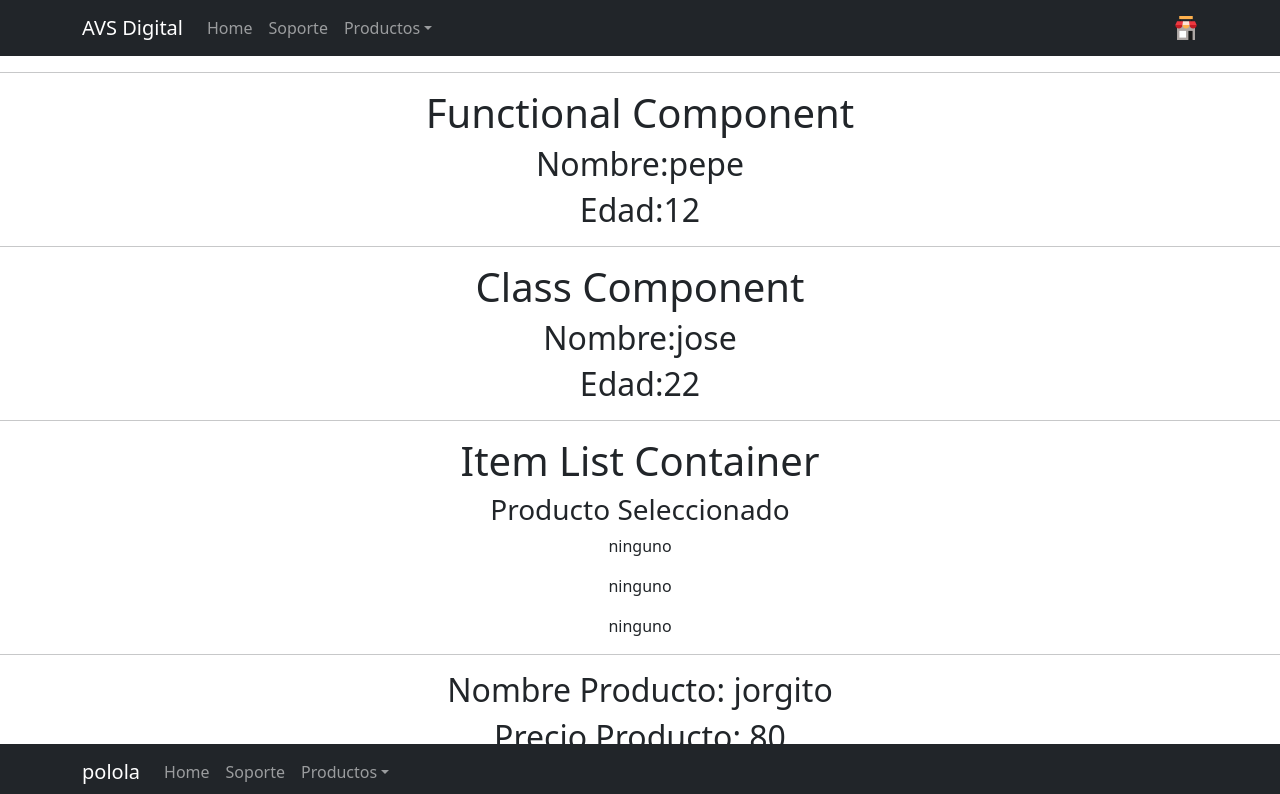
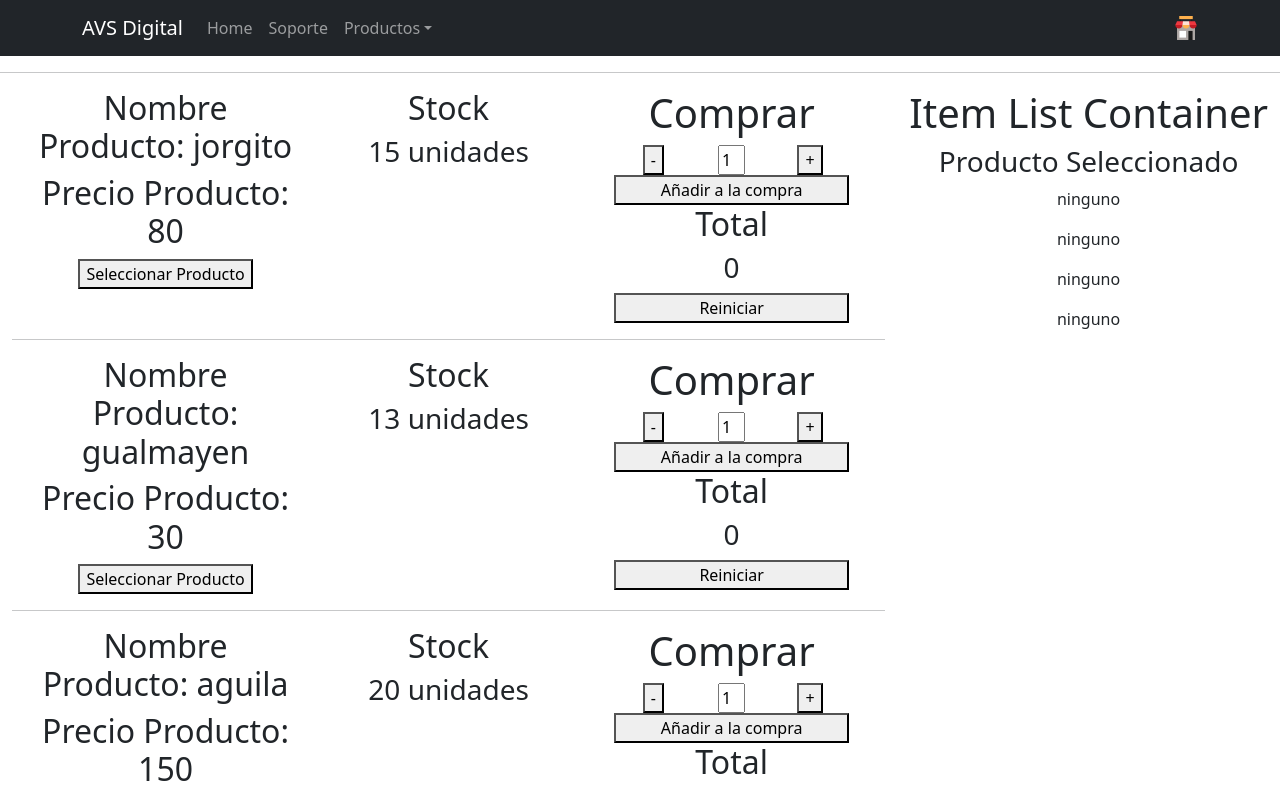
Before and after one commit to peadamo/e-commerce-avs-adigital-pablo-adamo, a React (Create React App) app: page / in a window 1280 px wide. Shown: the top 794 px of the page. Built offline with nearby package versions, Linux system fonts and the light colour scheme.

Commit message:
clase 05 - desafio boton contador

```diff
--- a/src/App.js
+++ b/src/App.js
@@ -1,32 +1,15 @@
-import 'bootstrap/dist/css/bootstrap.min.css';
-import './App.css';
-import ChildrenComponent from './components/children-component/ChildrenComponent';
-import { ClassComponent } from './components/class-component/ClassComponent';
-import FootPage from './components/function-component/FootPage';
-import FunctionalComponent from './components/function-component/FunctionalComponent';
+import "bootstrap/dist/css/bootstrap.min.css";
+import "./App.css";
 
-import ItemListConteiner from './components/item-list-container/ItemListConteiner';
+import ItemListConteiner from "./components/item-list-container/ItemListConteiner";
 import NavBar from "./components/NavBar/NavBar";
-
-
 
 function App() {
   return (
     <div className="App">
       <NavBar />
       <hr />
-      <FunctionalComponent name={"pepe"} age={10} />
-      <hr />
-      <ClassComponent name={"jose"} age={22} />
-      <hr />
       <ItemListConteiner />
-      <ChildrenComponent otherProp={"El titulo"}>
-        <h1>soy un children componet</h1>
-        <p>Soy un aprra ffoosdfpajfiosadjfosidgjhosidghjosdijfoisdjf</p>
-      </ChildrenComponent>
-
-      <FootPage />
-
     </div>
   );
 }
--- a/src/components/class-component/ClassComponent.js
+++ b/src/components/class-component/ClassComponent.js
@@ -1,19 +1,33 @@
-import { Component } from 'react';
-
+import { Component, Fragment } from "react";
 
 export class ClassComponent extends Component {
+  constructor() {
+    super();
+    this.state = {
+      name: "Juan",
+      surname:"perez",
+    };
+  }
 
-
+  upDateName = () => {
+    this.setState({ name: "leo" });
+  };
 
   render() {
-        const { name, age } = this.props
+    const { name, age } = this.props;
 
     return (
       <>
         <h1>Class Component</h1>
+        <div onClick={this.upDateName}>
+          <h2>Nombre del estado:{this.state.name}</h2>
+        </div>
+        <div onClick={this.upDateName}>
+          <h2>Nombre del estado:{this.state.surname}</h2>
+        </div>
         <h2>Nombre:{name}</h2>
         <h2>Edad:{age}</h2>
       </>
-        )
+    );
   }
 }
--- a/src/components/function-component/FunctionalComponent.js
+++ b/src/components/function-component/FunctionalComponent.js
@@ -1,10 +1,35 @@
-import { Fragment } from "react";
+import { Fragment, useEffect, useState } from "react";
+
 const FunctionalComponent = ({ name, age }) => {
-  return <Fragment>
-    <h1>Functional Component</h1>
-    <h2>Nombre:{name}</h2>
-    <h2>Edad:{age + 2}</h2>
-  </Fragment>;
+  const [user, setUser] = useState({
+    name: "juan",
+    surname: "goblin",
+  });
+
+  useEffect(() => {
+    console.log("soy un function component en tu consola");
+    return () => {
+      console.log("voy a ser eliminado");
+    };
+  }, []);
+
+  const updateState = () => {
+    setUser({ ...user, name: "kiki" });
+  };
+
+  return (
+    <Fragment>
+      <h1>Functional Component</h1>
+
+      <div onClick={updateState}>
+        <h2>stateName:{user.name}</h2>
+        <h2>stateSurname:{user.surname}</h2>
+      </div>
+
+      <h2>Nombre:{name}</h2>
+      <h2>Edad:{age + 2}</h2>
+    </Fragment>
+  );
 };
 
 export default FunctionalComponent;
--- /dev/null
+++ b/src/components/function-component/ItemCount.js
@@ -0,0 +1,79 @@
+import { useState } from "react";
+import { Col, Container, Row } from "react-bootstrap";
+
+const ItemCount = ({ stock, initial, onAdd }) => {
+  const [product, setProduct] = useState({
+    restStock: stock,
+    initial: 1,
+    onAdd: 0,
+  });
+
+  const add = () => {
+    if (product.initial + 1 <= product.restStock) {
+      setProduct({ ...product, initial: product.initial + 1 });
+    }
+  };
+
+  const rest = () => {
+    if (product.initial - 1 > 0) {
+      setProduct({ ...product, initial: product.initial - 1 });
+    }
+  };
+
+  const addCart = () => {
+    if (product.restStock - product.initial >= 0) {
+      setProduct({
+        ...product,
+        restStock: product.restStock - product.initial,
+        onAdd: product.onAdd + product.initial,
+      });
+    }
+  };
+
+  const restart = () => {
+    setProduct({
+      restStock: stock,
+      initial: 1,
+      onAdd: 0,
+    });
+  };
+
+  return (
+    <Container fluid>
+      <Row>
+        <Col>
+          <Row>
+            <h1>Comprar</h1>
+          </Row>
+          <Row>
+            <Col>
+              <button onClick={rest}>-</button>
+            </Col>
+            <Col>
+              <input style={{ width: "50%" }} value={product.initial}></input>
+            </Col>
+            <Col>
+              <button onClick={add}>+</button>
+            </Col>
+          </Row>
+          <Row>
+            <button onClick={addCart}>Añadir a la compra</button>
+          </Row>
+        </Col>
+        <Col>
+          <Row>
+            {" "}
+            <h2>Total</h2>
+            <h3>{product.onAdd}</h3>
+          </Row>
+
+          <Row>
+            <button onClick={restart}>Reiniciar</button>
+          </Row>
+        </Col>
+      </Row>
+    </Container>
+  );
+};
+
+export default ItemCount;
--- a/src/components/item-list-container/ItemListConteiner.js
+++ b/src/components/item-list-container/ItemListConteiner.js
@@ -1,36 +1,45 @@
-import React, { useState } from 'react';
-import Item from '../item/Item';
+import React, { useState } from "react";
+import { Col, Container, Row } from "react-bootstrap";
+import Item from "../item/Item";
 
 const items = [
-    { id: "1", name: "jorgito", price: "80" },
-    { id: "2", name: "gualmayen", price: "30" },
-    { id: "3", name: "aguila", price: "150" },
-    { id: "4", name: "capitan del espacio", price: "10" }
-]
+  { id: "1", name: "jorgito", price: "80", stock: 15 },
+  { id: "2", name: "gualmayen", price: "30", stock: 13 },
+  { id: "3", name: "aguila", price: "150", stock: 20 },
+  { id: "4", name: "capitan del espacio", price: "10", stock: 200 },
+];
 
 const ItemListConteiner = () => {
+  const [selectedItem, setSelectedItem] = useState(null);
 
-const [selectedItem,setSelectedItem]=useState(null)
-
-    return <div>
-
-        <h1>Item List Container</h1>
-        <h3>Producto Seleccionado</h3>
-        <p>{selectedItem ? selectedItem.id:"ninguno"}</p>
-        <p>{selectedItem ? selectedItem.name:"ninguno"}</p>
-        <p>{selectedItem ? selectedItem.price:"ninguno"}</p>
-
-        <hr />
-        {items.map(({ id, name, price }) => (
+  return (
+    <Container fluid>
+      <Row>
+        <Col>
+          {items.map(({ id, name, price, stock }) => (
             <Item
               key={id}
               name={name}
               price={price}
               id={id}
+              stock={stock}
               setSelectedItem={setSelectedItem}
             />
           ))}
-    </div>;
+        </Col>
+        <Col lg="auto">
+          <div>
+            <h1>Item List Container</h1>
+            <h3>Producto Seleccionado</h3>
+            <p>{selectedItem ? selectedItem.id : "ninguno"}</p>
+            <p>{selectedItem ? selectedItem.name : "ninguno"}</p>
+            <p>{selectedItem ? selectedItem.price : "ninguno"}</p>
+            <p>{selectedItem ? selectedItem.stock : "ninguno"}</p>
+          </div>
+        </Col>
+      </Row>
+    </Container>
+  );
 };
 
 export default ItemListConteiner;
--- a/src/components/item/Item.js
+++ b/src/components/item/Item.js
@@ -1,14 +1,38 @@
-import React from 'react';
+import React from "react";
+import { Col, Container, Row } from "react-bootstrap";
+import ItemCount from "../function-component/ItemCount";
 
-const Item = ({name,price,id,setSelectedItem}) => {
-const selectItem=()=>{setSelectedItem({name,price,id})}
+const Item = ({ name, price, id, setSelectedItem, stock }) => {
+  const selectItem = () => {
+    setSelectedItem({ name, price, id, stock });
+  };
 
-  return <div>
-      <h2>Nombre Producto: {name} </h2>
-      <h2>Precio Producto: {price} </h2>
-      <button onClick={selectItem}>Seleccionar Producto</button>
-      <hr/>
-  </div>;
+  return (
+    <div>
+      <Container fluid>
+        <Row className="justify-content-lg-end">
+          <Col>
+            <h2>Nombre Producto: {name} </h2>
+            <h2>Precio Producto: {price} </h2>
+            <button onClick={selectItem}>Seleccionar Producto</button>
+          </Col>
+          <Col>
+            <row>
+              <h2>Stock</h2>
+            </row>
+            <row>
+              <h3>{stock} unidades </h3>
+            </row>
+          </Col>
+          <Col>
+            <ItemCount stock={stock} />
+          </Col>
+        </Row>
+      </Container>
+
+      <hr />
+    </div>
+  );
 };
 
 export default Item;
```
Also changed, not shown: src/icon/cart.svg (deleted). Lines whose indentation alone changed are shown as unchanged.
